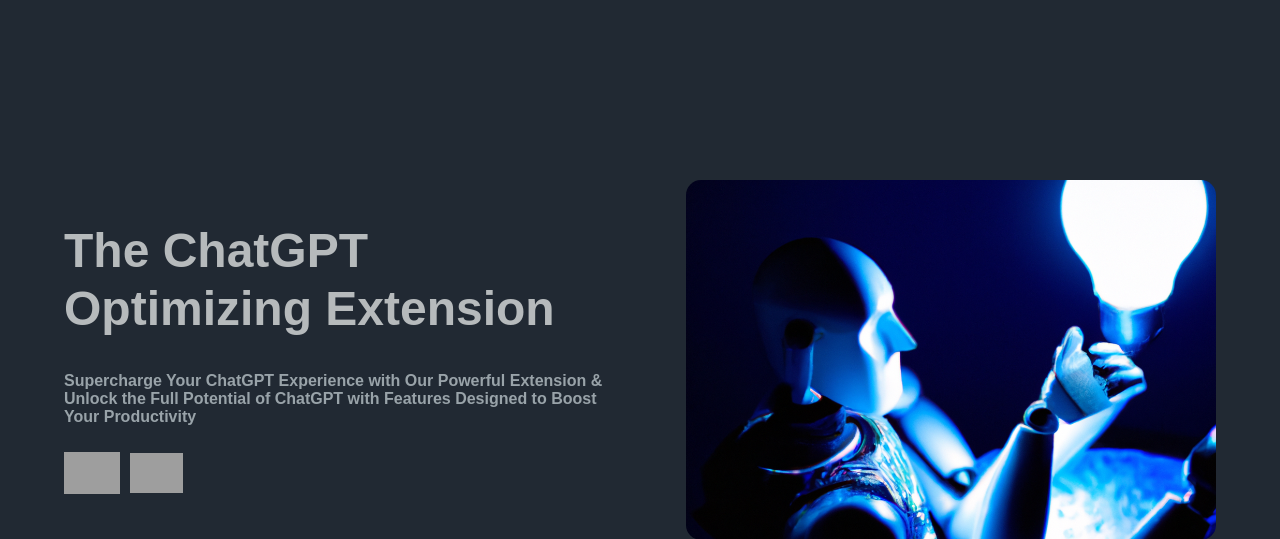
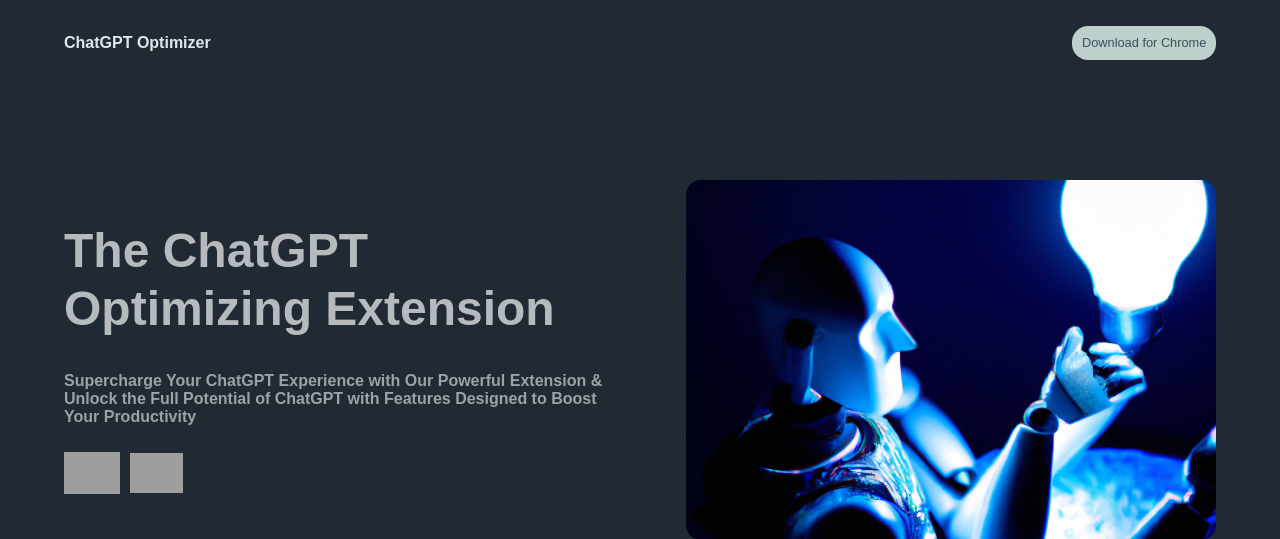
Before and after one commit to productivity-rocks/ai-optimizer-website, a PHP site: page / in a window 1280 px wide. Shown: the top 539 px of the page. Run offline with PHP 8.4, Linux system fonts and the light colour scheme; grey boxes are pictures that could not be loaded.

Commit message:
style: :lipstick: updates, mor stylish header

```diff
--- a/index.php
+++ b/index.php
@@ -14,16 +14,10 @@
 
 <body>
     <header>
-        <script>
-            const urlParams = new URLSearchParams(window.location.search);
-            const redirectNotification = urlParams.get('redirectNotification');
-            if (redirectNotification) {
-                document.querySelector('header').innerText = redirectNotification;
-            } else {
-                document.querySelector('header').style.display = 'none';
-            }
-            console.log(redirectNotification);
-        </script>
+        <div class="content">
+            <h1>ChatGPT Optimizer</h1>
+            <a href="https://productivity.rocks/tool/ai-optimizer/for/chrome/">Download for Chrome</a>
+        </div>
     </header>
     <main>
         <section id="start">
--- a/page.css
+++ b/page.css
@@ -1,8 +1,46 @@
 header {
-    padding: .2rem .4rem;
+    top: 0px;
+    left: 0;
+    position: fixed;
+    width: 100%;
+    z-index: 10001;
+}
+header .content {
+    /* opacity: .5;
+    transform: translateY(-100%); */
+    background: transparent;
+    transition: .6s cubic-bezier(0.075, 0.82, 0.165, 1);
+
+    color: var(--white);
+    padding: 1.6rem 5%;
+    display: flex;
+    align-items: center;
+    justify-content: space-between;
+}
+header.visible .content {
+    padding: .8rem 5%;
+    opacity: 1;
+    transform: translateY(0%);
+    background: #3c4f5f;
+    box-shadow: rgb(0 0 0 / 6%) 0px 6px 24px;
+}
+header .content h1 {
+    font-size: 1rem;
+}
+header .content a {
+    padding: .6rem;
+    font-size: .8rem;
+    border-radius: 1rem;
+    color: var(--green);
+    background: var(--greenLight);
+}
+header .notify {
+    padding: .2rem 5%;
     display: grid;
     place-items: center;
     color: #1e1e1e;
+}
+header .notify[type="warn"] {
     background: #f39c12;
 }
 
--- a/page.js
+++ b/page.js
@@ -1,4 +1,22 @@
+window.addEventListener('scroll', (e)=>{
+  console.log(window.scrollY);
+  if(window.scrollY > 150) {
+    document.querySelector('header').classList.add('visible');
+  } else {
+    document.querySelector('header').classList.remove('visible');
+  }
+})
 window.addEventListener("load", () => {
+  const urlParams = new URLSearchParams(window.location.search);
+  const redirectNotification = urlParams.get('redirectNotification');
+  if (redirectNotification) {
+    element = document.createElement('div');
+    element.setAttribute('type', 'warn');
+    document.querySelector('header').appendChild(Object.assign(element, {
+      classList: 'notify',
+      innerText: redirectNotification,
+    }))
+  }
   document.querySelectorAll(".selectWrap").forEach((selectWrap) => {
     const select = selectWrap.querySelector("select");
     select &&
```
